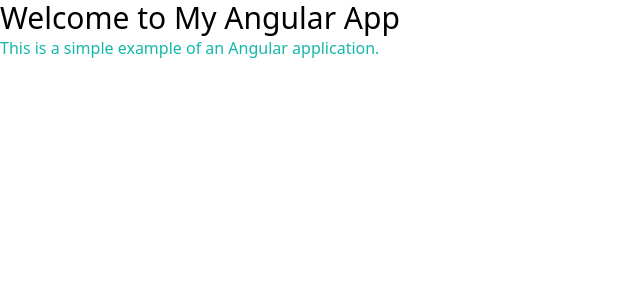
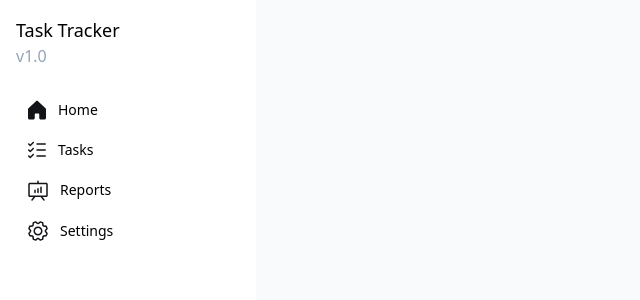
Before and after one commit to ivanFlor3s/task-tracker, an Angular app: page / in a window 1280 px wide. Shown: the top 300 px of the page, without its empty margins (0-640 px from the left). Built offline with nearby package versions, Linux system fonts and the light colour scheme.

Commit message:
routing  + using layouts to separeate app and auth

```diff
--- a/src/app/app.component.html
+++ b/src/app/app.component.html
@@ -1,8 +1 @@
-<main class="main font-i">
-  <div class="container">
-    <h1 class="text-3xl">Welcome to My Angular App</h1>
-    <p class="text-teal-500">This is a simple example of an Angular application.</p>
-  </div>
-</main>
-
 <router-outlet />
--- a/src/app/app.routes.ts
+++ b/src/app/app.routes.ts
@@ -1,12 +1,34 @@
 import { Routes } from '@angular/router';
+import { AppLayoutComponent } from './layouts/app-layout/app-layout.component';
+import { AuthLayoutComponent } from './layouts/auth-layout/auth-layout.component';
 
 export const routes: Routes = [
   {
-    path: 'dashboard',
-    loadComponent: () =>
-      import('./features/dashboard/pages/dashboard-page/dashboard-page.component').then(
-        (m) => m.DashboardPageComponent,
-      ),
+    path: '',
+    component: AppLayoutComponent,
+    children: [
+      {
+        path: 'dashboard',
+        loadComponent: () =>
+          import('./features/dashboard/pages/dashboard-page/dashboard-page.component').then(
+            (m) => m.DashboardPageComponent,
+          ),
+      },
+    ],
   },
-  { path: '', redirectTo: '/tasks', pathMatch: 'full' },
+  {
+    path: 'auth',
+    component: AuthLayoutComponent,
+    children: [
+      {
+        path: 'login',
+        loadComponent: () =>
+          import('./core/auth/auth-container/auth-container.component').then(
+            (m) => m.AuthContainerComponent,
+          ),
+      },
+      { path: '**', redirectTo: 'login', pathMatch: 'full' },
+    ],
+  },
+  // { path: '', redirectTo: '/auth', pathMatch: 'full' },
 ];
--- /dev/null
+++ b/src/app/core/auth/auth-container/auth-container.component.html
@@ -0,0 +1 @@
+<p>auth-container works!</p>
--- a/src/app/features/dashboard/pages/dashboard-page/dashboard-page.component.html
+++ b/src/app/features/dashboard/pages/dashboard-page/dashboard-page.component.html
@@ -1 +1 @@
-<app-side-bar [menuItems]="menu"></app-side-bar>
+<h1>Dashboard</h1>
--- a/src/app/features/dashboard/pages/dashboard-page/dashboard-page.component.ts
+++ b/src/app/features/dashboard/pages/dashboard-page/dashboard-page.component.ts
@@ -1,18 +1,9 @@
 import { Component } from '@angular/core';
-import { SideBarComponent } from '../../../../shared/components/side-bar/side-bar.component';
-import { MenuItem } from '../../models/menu-item';
 
 @Component({
   selector: 'app-dashboard-page',
-  imports: [SideBarComponent],
+  imports: [],
   templateUrl: './dashboard-page.component.html',
   styleUrl: './dashboard-page.component.css',
 })
-export class DashboardPageComponent {
-  menu: MenuItem[] = [
-    { icon: 'home', label: 'Home', route: '/dashboard' },
-    { icon: 'tasks', label: 'Tasks', route: '/tasks' },
-    { icon: 'reports', label: 'Reports', route: '/calendar' },
-    { icon: 'settings', label: 'Settings', route: '/settings' },
-  ];
-}
+export class DashboardPageComponent {}
--- a/src/app/layouts/app-layout/app-layout.component.html
+++ b/src/app/layouts/app-layout/app-layout.component.html
@@ -1 +1,11 @@
-<p>app-layout works!</p>
+<div class="grid grid-cols-[auto_1fr] h-screen">
+  <!-- Sidebar -->
+  <aside class="bg-white dark:bg-gray-900 dark:border-gray-700 w-64">
+    <app-side-bar [menuItems]="menu"></app-side-bar>
+  </aside>
+
+  <!-- Contenido -->
+  <main class="bg-gray-50 dark:bg-gray-800 overflow-auto">
+    <router-outlet></router-outlet>
+  </main>
+</div>
--- a/src/app/layouts/app-layout/app-layout.component.ts
+++ b/src/app/layouts/app-layout/app-layout.component.ts
@@ -1,11 +1,19 @@
 import { Component } from '@angular/core';
+import { MenuItem } from '../../features/dashboard/models/menu-item';
+import { SideBarComponent } from '../../shared/components/side-bar/side-bar.component';
+import { RouterOutlet } from '@angular/router';
 
 @Component({
   selector: 'app-app-layout',
-  imports: [],
+  imports: [SideBarComponent, RouterOutlet],
   templateUrl: './app-layout.component.html',
-  styleUrl: './app-layout.component.css'
+  styleUrl: './app-layout.component.css',
 })
 export class AppLayoutComponent {
-
+  menu: MenuItem[] = [
+    { icon: 'home', label: 'Home', route: '/dashboard' },
+    { icon: 'tasks', label: 'Tasks', route: '/tasks' },
+    { icon: 'reports', label: 'Reports', route: '/calendar' },
+    { icon: 'settings', label: 'Settings', route: '/settings' },
+  ];
 }
--- a/src/app/shared/components/side-bar/side-bar.component.html
+++ b/src/app/shared/components/side-bar/side-bar.component.html
@@ -1,12 +1,11 @@
-<div class="p-4">
+<div class="p-4 dark:bg-slate-800 bg-white h-full flex flex-col gap-y-6">
   <div class="flex flex-col">
     <h1 class="text-lg font-medium">Task Tracker</h1>
     <span class="text-slate-400">v1.0</span>
   </div>
-  <ul>
+  <div class="flex flex-col gap-y-1">
     @for (item of menuItems(); track item) {
-      <app-menu-item class="gap-y-3" [icon]="item.icon" [label]="item.label" [route]="item.route">
-      </app-menu-item>
+      <app-menu-item [icon]="item.icon" [label]="item.label" [route]="item.route"> </app-menu-item>
     }
-  </ul>
+  </div>
 </div>
```
Also changed, not shown: src/app/core/auth/auth-container/auth-container.component.ts (added, +11 -0 lines), src/app/core/auth/auth-container/auth-container.component.css (added), 1 other file (tests, documents, lock files or other folders).
